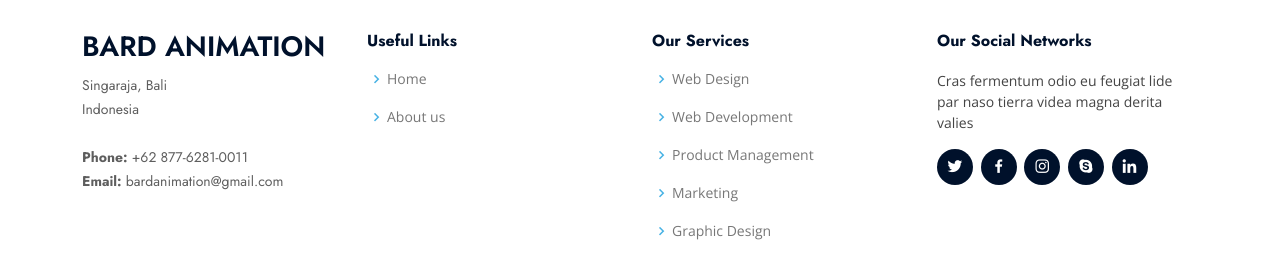
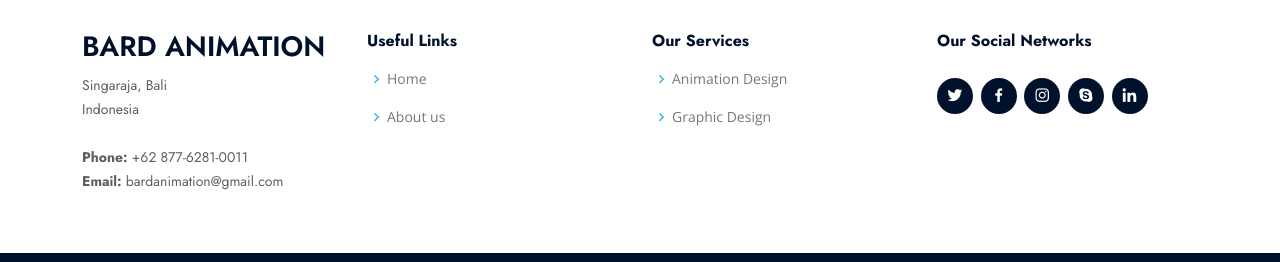
Before and after one commit to bardanimation/bardanimation.github.io, a plain HTML site: page index.html in a window 1280 px wide. Shown: the part 1825-2087 px from the top of the page. Drawn offline with nearby package versions, Linux system fonts and the light colour scheme.

Commit message:
ubah footer dikit

```diff
--- a/index.html
+++ b/index.html
@@ -789,17 +789,17 @@
           <div class="col-lg-3 col-md-6 footer-links">
             <h4>Our Services</h4>
             <ul>
-              <li><i class="bx bx-chevron-right"></i> <a href="#">Web Design</a></li>
-              <li><i class="bx bx-chevron-right"></i> <a href="#">Web Development</a></li>
-              <li><i class="bx bx-chevron-right"></i> <a href="#">Product Management</a></li>
-              <li><i class="bx bx-chevron-right"></i> <a href="#">Marketing</a></li>
+              <li><i class="bx bx-chevron-right"></i> <a href="#">Animation Design</a></li>
+              <!-- <li><i class="bx bx-chevron-right"></i> <a href="#">Web Development</a></li> -->
+              <!-- <li><i class="bx bx-chevron-right"></i> <a href="#">Product Management</a></li>
+              <li><i class="bx bx-chevron-right"></i> <a href="#">Marketing</a></li> -->
               <li><i class="bx bx-chevron-right"></i> <a href="#">Graphic Design</a></li>
             </ul>
           </div>
 
           <div class="col-lg-3 col-md-6 footer-links">
             <h4>Our Social Networks</h4>
-            <p>Cras fermentum odio eu feugiat lide par naso tierra videa magna derita valies</p>
+            <!-- <p>Cras fermentum odio eu feugiat lide par naso tierra videa magna derita valies</p> -->
             <div class="social-links mt-3">
               <a href="#" class="twitter"><i class="bx bxl-twitter"></i></a>
               <a href="#" class="facebook"><i class="bx bxl-facebook"></i></a>
```
